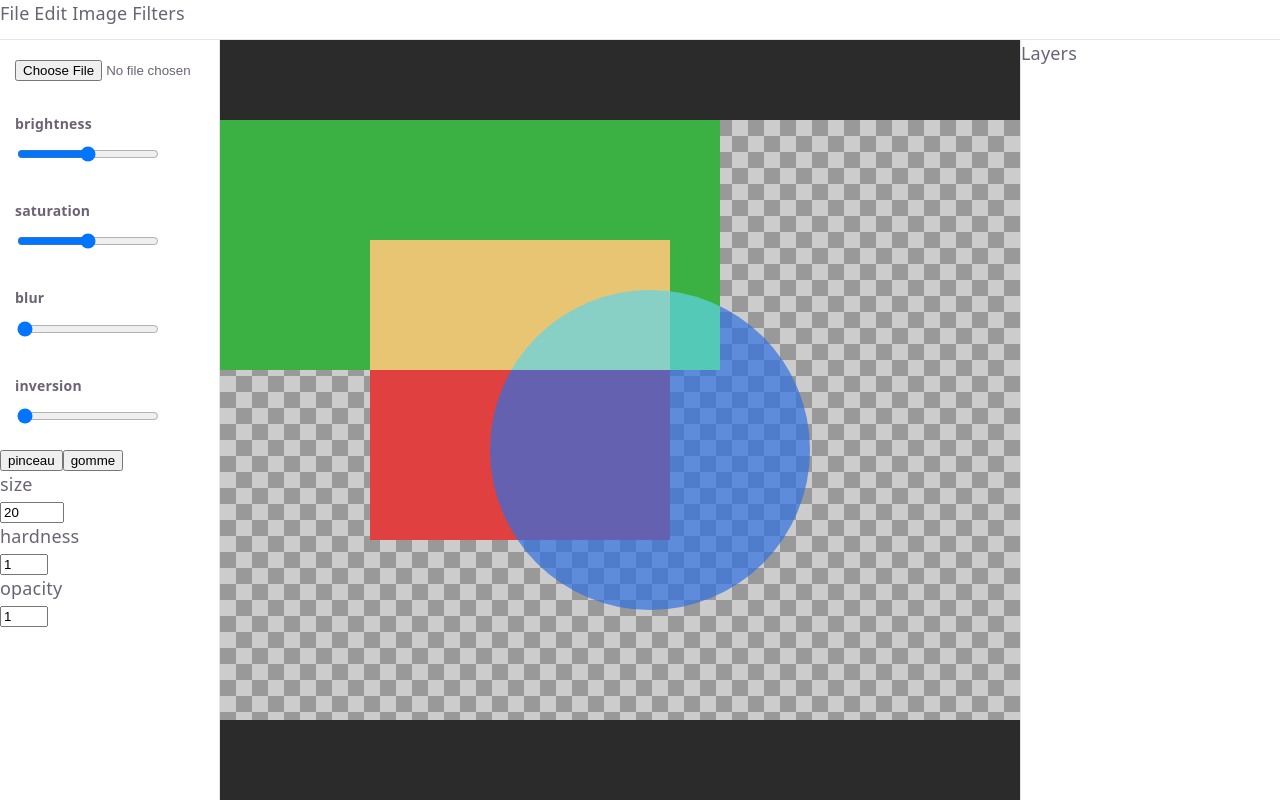
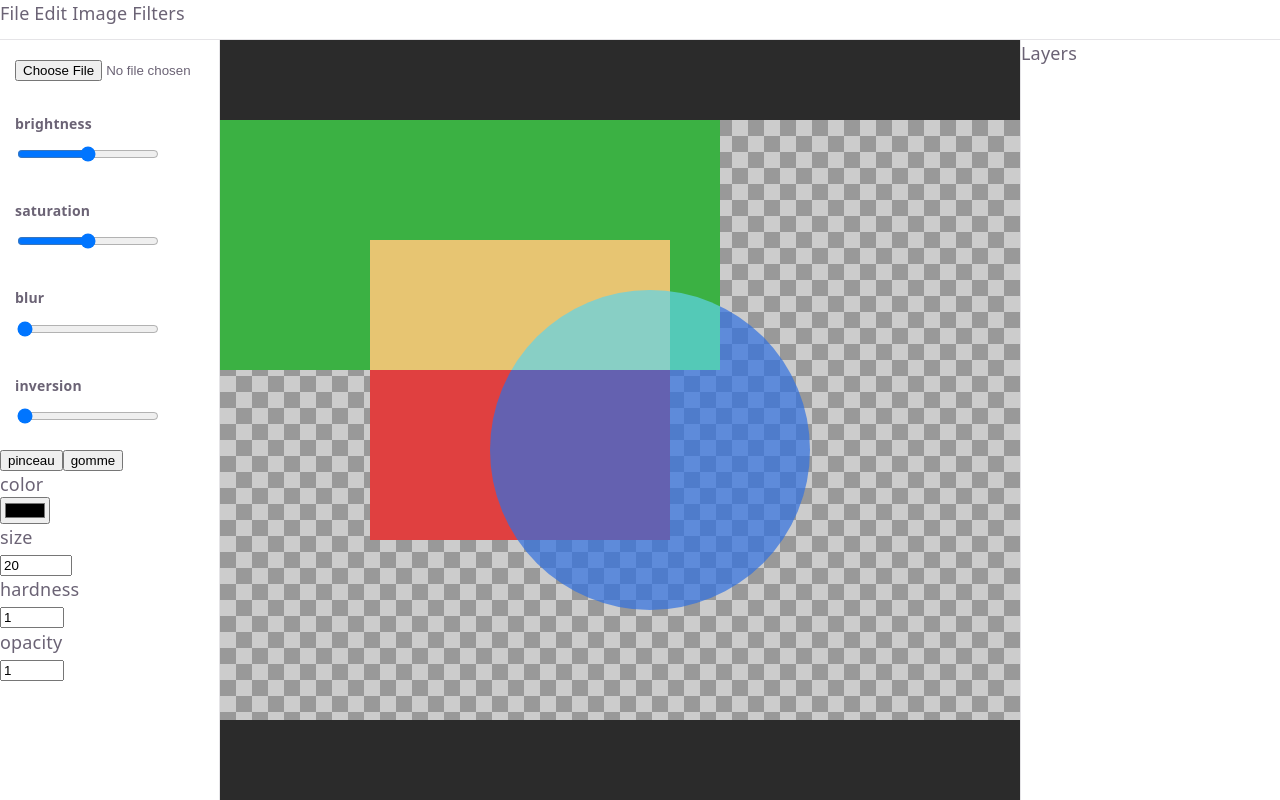
Before and after one commit to JurassicX/EpiGimp, a React (Vite) app: page / in a window 1280 px wide. Built offline with nearby package versions, Linux system fonts and the light colour scheme.

Commit message:
[+] adding a color picker for the brush

```diff
--- a/src/ui/panels/ToolPanel.tsx
+++ b/src/ui/panels/ToolPanel.tsx
@@ -19,6 +19,10 @@ function updateBrushOpaHardness(hardness: number) {
 
 function updateBrushOpacity(opacity: number) {
   DEFAULT_BRUSH.opacity = opacity
+}
+
+function updateBrushColor(color: string) {
+  DEFAULT_BRUSH.color = color
 }
 
 export function ToolPanel({ filters, onFilterChange, onOpenFile }: ToolPanelProps) {
@@ -48,12 +52,14 @@ export function ToolPanel({ filters, onFilterChange, onOpenFile }: ToolPanelProp
       <div>
         <button onClick={() => DEFAULT_BRUSH.brushType = "brush"}>pinceau</button>
         <button onClick={() => DEFAULT_BRUSH.brushType = "eraser"}>gomme</button>
+        <div>color</div>
+        <input type="color" onChange={(event) => {updateBrushColor(event.target.value)}} ></input>
         <div>size</div>
-        <input type="number" defaultValue={20} min={1} max={100} onChange={(event) => {updateBrushSize(Number(event.target.value))}}></input>
+        <input type="number" defaultValue={20} min={1} max={1000} onChange={(event) => {updateBrushSize(Number(event.target.value))}}></input>
         <div>hardness</div>
-        <input type="number" defaultValue={1} min={0} max={1} onChange={(event) => {updateBrushOpaHardness(Number(event.target.value))}} ></input>
+        <input type="number" defaultValue={1} min={0} max={1} step={0.1} onChange={(event) => {updateBrushOpaHardness(Number(event.target.value))}} ></input>
         <div>opacity</div>
-        <input type="number" defaultValue={1} min={0} max={1} onChange={(event) => {updateBrushOpacity(Number(event.target.value))}}></input>
+        <input type="number" defaultValue={1} min={0} max={1} step={0.1} onChange={(event) => {updateBrushOpacity(Number(event.target.value))}}></input>
 
       </div>
     </aside>
```
